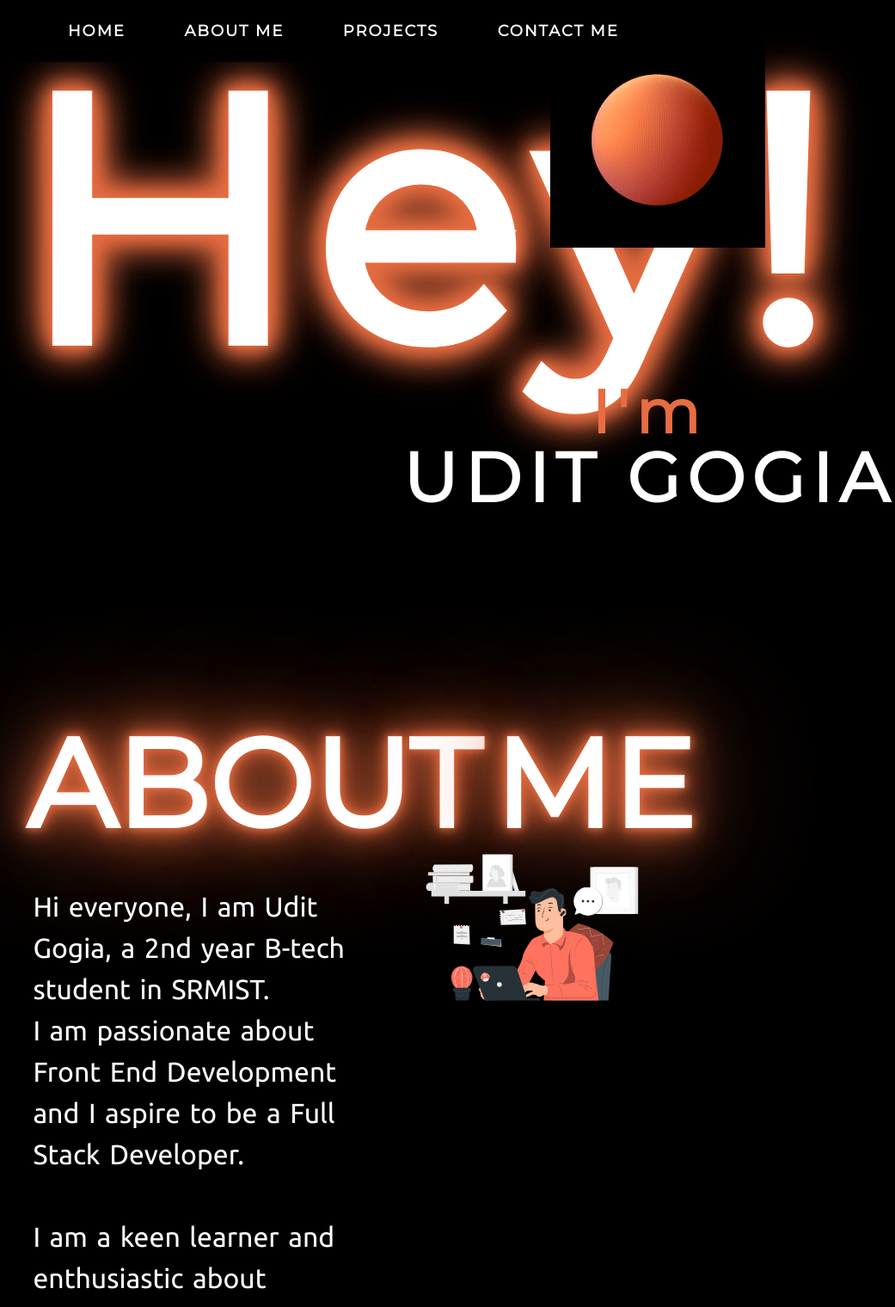
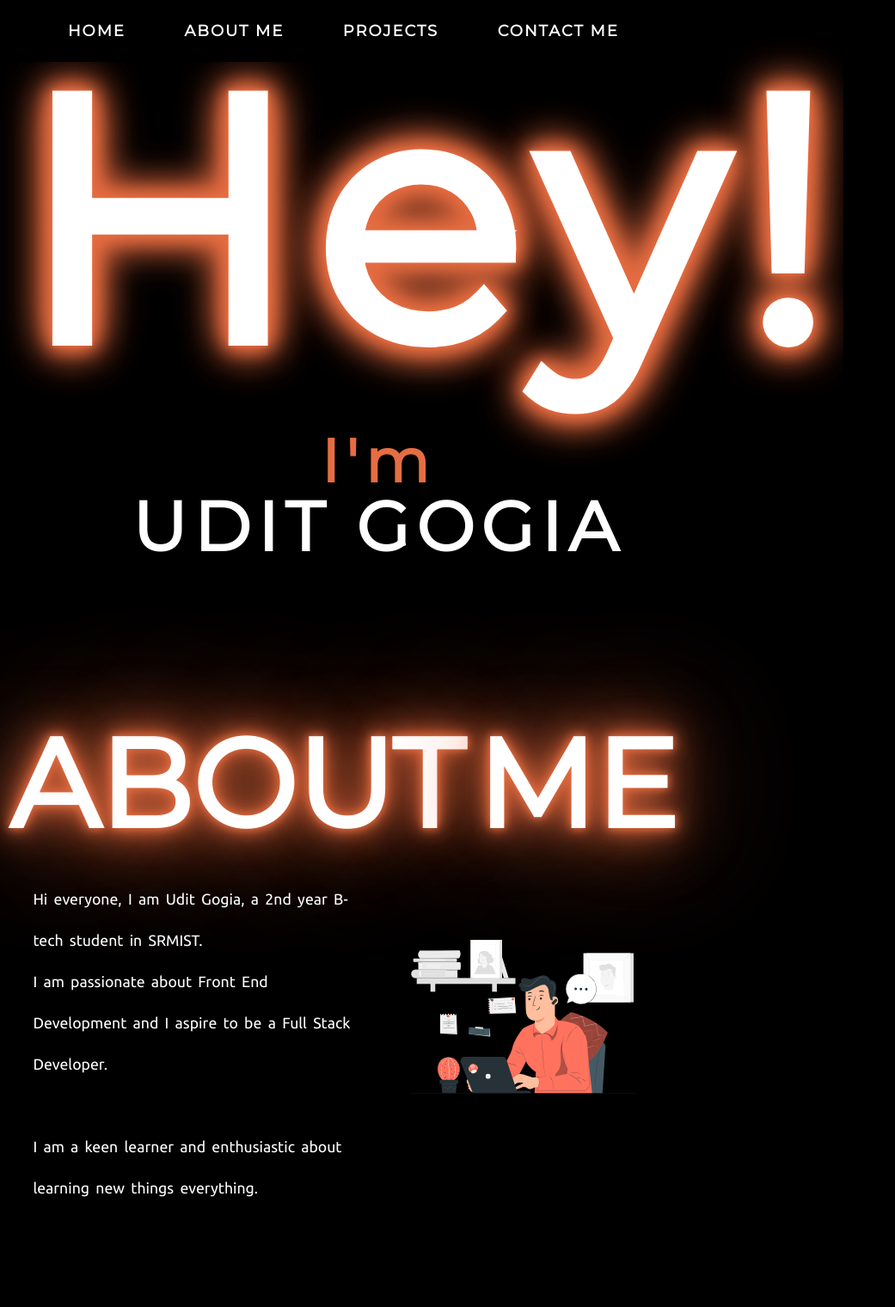
Before and after one commit to Udit-Gogia/Portfolio-Website, a plain HTML site: page index.html in a window 768 px wide. Shown: the top 1520 px of the page at 86% size, 1041 px wide, since content can reach past the window. Drawn offline with Linux system fonts and the light colour scheme.

Commit message:
responsive trial 1

```diff
--- a/index.html
+++ b/index.html
@@ -62,12 +62,16 @@
             </div>
 
             <div class="udit">
-                <img class="about-img" src="Personal%20site-rafiki.svg" alt="ab-img" >
+                <div class="div-text-udit">
                 <h3 class="text-udit">
                     Hi everyone, I am Udit Gogia, a 2nd year B-tech student in SRMIST.<br>
                     I am passionate about Front End Development and I aspire to be a Full Stack Developer.<br>
                     <br>
                     I am a keen learner and enthusiastic about learning new things everything.</h3>
+                </div>
+                <div class="about-img" >
+                    <img id="aboutimg" src="Personal%20site-rafiki.svg" alt="ab-img" >
+                </div>
             </div>
         </div>
 
--- a/portfolio.css
+++ b/portfolio.css
@@ -174,7 +174,7 @@ header:hover{
 .about-img{
     width:40%;
     float: right;
-    margin-top: -5%;
+    /*margin-top: -5%;*/
 }
 
 .text-me{
@@ -202,7 +202,10 @@ header:hover{
                 0 0 160px #e66d42;
     }
 }
-
+.udit{
+    display: flex;
+    justify-content: space-around;
+}
 .text-udit {
     color: white;
     font-family: Ubuntu;
@@ -440,3 +443,40 @@ svg text{
 .proj{
     border-radius: 30px;
 }
+@media screen and (min-width: 440px) and (max-width: 1200px) {
+    .top-right{
+        height:0;
+    }
+    .div-text{
+        position: absolute;
+        top: 40vh;
+        left: 20vw;
+    }
+    .About{
+        justify-content: center;
+    }
+    #aboutimg{
+        height: 42vh;
+        width: 42vw;
+    }
+    .four{
+        margin-top: -180px;
+    }
+    .container{
+        display: flex;
+        flex-direction: column;
+        scroll-snap-type: none;
+    }
+    .proj{
+        height: 50vh;
+        width: 75vw;
+        padding-left: 10px;
+    }
+    .div-text-rrbt{
+        padding: 0;
+    }
+    .text-udit{
+        font-size: 2.3vw;
+    }
+
+}
```
